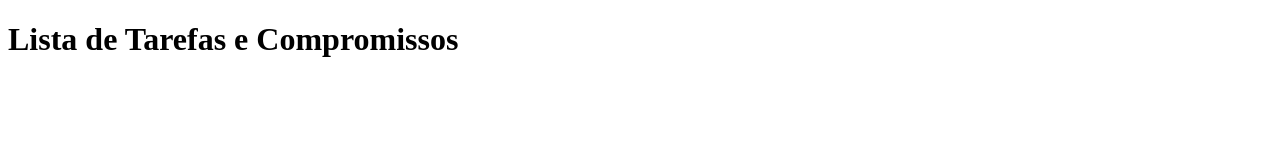
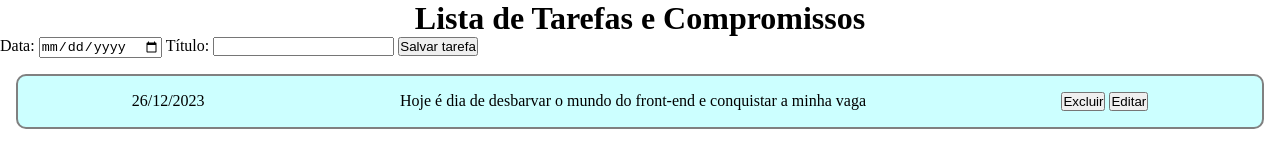
Before and after one commit to elielsondev/todo_list, a website built with Vite: page index.html in a window 1280 px wide. Built offline with nearby package versions, Linux system fonts and the light colour scheme.

Commit message:
style - css and add favicon

```diff
--- a/index.html
+++ b/index.html
@@ -3,13 +3,40 @@
 <head>
     <meta charset="UTF-8">
     <meta name="viewport" content="width=device-width, initial-scale=1.0">
+    <link rel="icon" type="image/x-icon" href="favicon.ico">
     <link rel="stylesheet" href="./src/style.css">
     <title>Todo List - Lista de tarefas e compromissos</title>
 </head>
 <body>
-    <header class="container-lg">
+    <header id="container-header">
         <h1 class="text-center">Lista de Tarefas e Compromissos</h1>
     </header>
+
+    <main>
+        <!-- Aqui vai o formulário para adicionar uma nova tarefa -->
+        <div>
+            <label for="date">Data:
+                <input type="date" name="date" id="date" value="">
+            </label>
+            <label for="title-task">Título:
+                <input type="text" name="title-task" id="title-task" value="" required>
+            </label>
+            <button type="submit" id="save">Salvar tarefa</button>
+        </div>
+        <section>
+            <ul>
+                <li class="item-list">
+                    <span>26/12/2023</span>
+                    <p>Hoje é dia de desbarvar o mundo do front-end e conquistar a minha vaga</p>
+                    <div>
+                        <button type="submit" onclick="deleteTask(event)" id="delete">Excluir</button>
+                        <button type="submit" onclick="editTask(event)" id="edit">Editar</button>
+                    </div>
+                </li>
+            </ul>
+        </section>
+    </main>
+
     <script type="module" src="./src/main.js"></script>
 </body>
 </html>
--- a/src/main.js
+++ b/src/main.js
@@ -1 +1,8 @@
-console.log('Todo list');
+// const date = document.querySelector('#date').value;
+// const titleTask = document.querySelector('#title-task').value;
+const save = document.querySelector('#save');
+
+save.addEventListener('click', (e) => {
+    e.preventDefault();
+    console.log('Clicou!!!');
+});
--- /dev/null
+++ b/src/style.css
@@ -0,0 +1,19 @@
+* {
+    margin: 0;
+    padding: 0;
+    box-sizing: border-box;
+}
+
+#container-header {
+    text-align: center;
+}
+
+.item-list {
+    display: flex;
+    justify-content: space-around;
+    padding: 1em;
+    margin: 1em;
+    border: 2px solid grey;
+    border-radius: 10px;
+    background-color: rgb(204, 255, 255);
+}
```
Also changed, not shown: public/favicon.ico (added).
